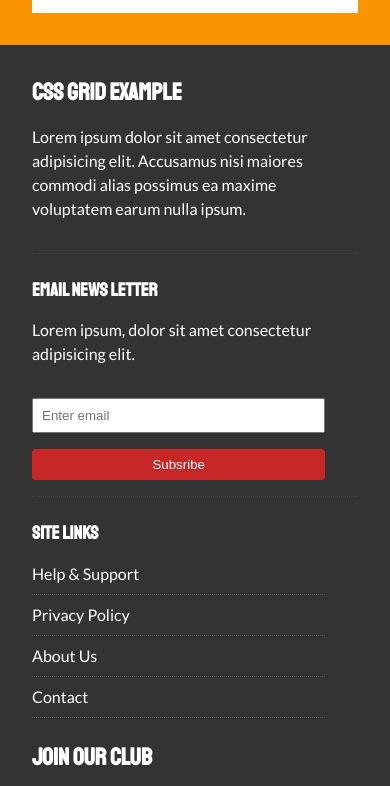
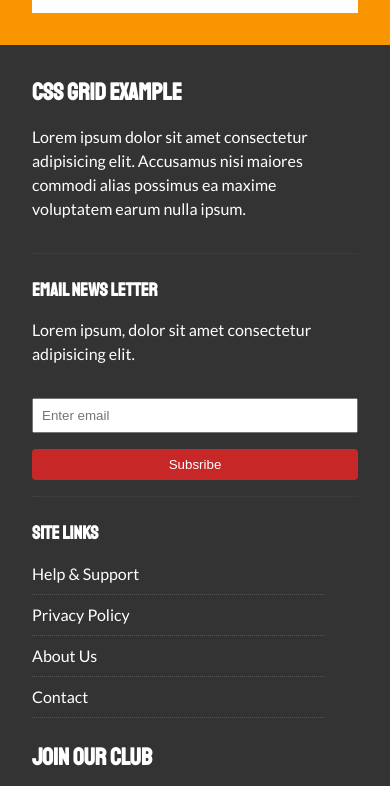
Before and after one commit to PaulBratslavsky/CSS-CssGridPractice, a plain HTML site: page index.html in a window 390 px wide. Shown: the part 3687-4473 px from the top of the page. Drawn offline with Linux system fonts and the light colour scheme.

Commit message:
fixed input on mobile in footer to span 100% widht

```diff
--- a/css/mobile.css
+++ b/css/mobile.css
@@ -65,4 +65,9 @@ body {
     .l-heading {
         font-size: 2rem;
     }
+
+    #main-footer .footer-container input[type="email"],
+    #main-footer .footer-container input[type="submit"]  {
+        width: 100%;
+    }
 }
```
